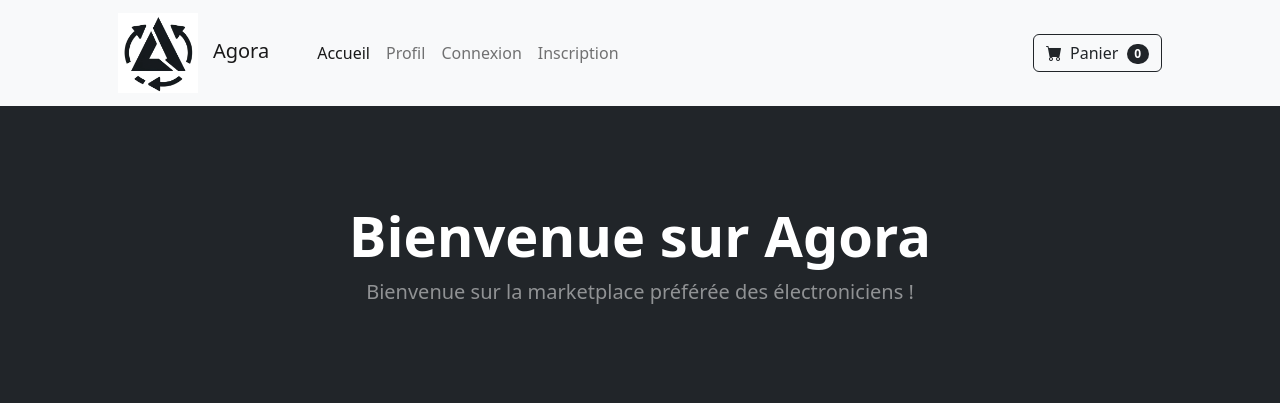
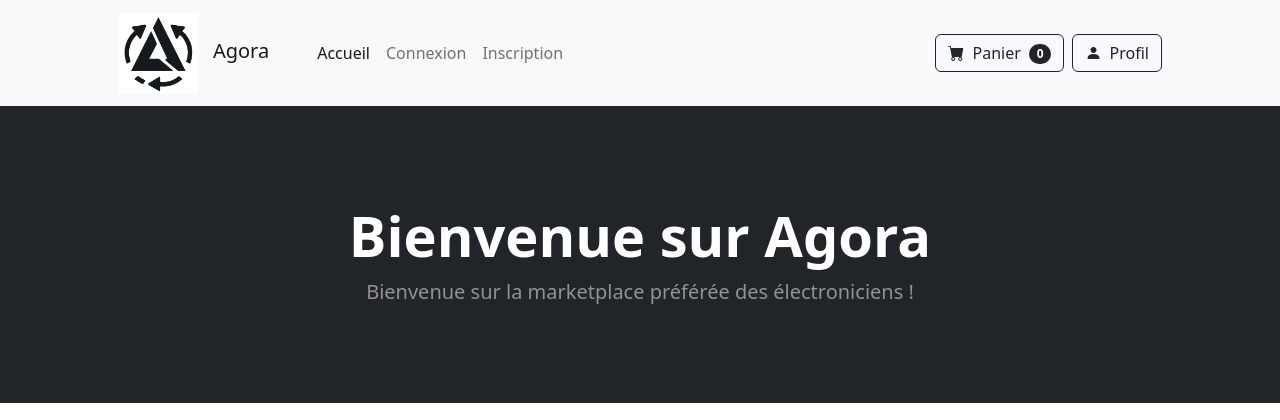
Before and after one commit to Rqbln/agora_ece, a PHP site: page /index.php in a window 1280 px wide. Shown: the top 420 px of the page. Run offline with PHP 8.4, Linux system fonts and the light colour scheme; data comes from the database, SQL or seed files in the repository; grey boxes labelled with a size stand in for pictures from a placeholder-image service; some libraries are stand-ins or nearby versions.

Commit message:
ass user.png modif navbar.php

```diff
--- a/includes/header.php
+++ b/includes/header.php
@@ -5,7 +5,7 @@
     <meta name="viewport" content="width=device-width, initial-scale=1, shrink-to-fit=no" />
     <meta name="description" content="" />
     <meta name="author" content="" />
-    <title>Agora Francia- Marketplace</title>
+    <title>Agora- Marketplace</title>
     <!-- Favicon-->
     <link rel="icon" type="image/x-icon" href="assets/img/logo_agora.png" />
     <!-- Bootstrap icons-->
--- a/includes/navbar.php
+++ b/includes/navbar.php
@@ -8,18 +8,23 @@
         <div class="collapse navbar-collapse" id="navbarSupportedContent">
             <ul class="navbar-nav me-auto mb-2 mb-lg-0 ms-lg-4">
                 <li class="nav-item"><a class="nav-link active" aria-current="page" href="index.php">Accueil</a></li>
-                <li class="nav-item"><a class="nav-link" href="pages/profile.php">Profil</a></li>
                 <li class="nav-item"><a class="nav-link" href="login.php">Connexion</a></li>
                 <li class="nav-item"><a class="nav-link" href="register.php">Inscription</a></li>
             </ul>
             <form class="d-flex">
-                <button class="btn btn-outline-dark" type="submit">
+                <button class="btn btn-outline-dark me-2" type="button">
                     <a class="nav-link" href="pages/cart.php">
                         <i class="bi-cart-fill me-1"></i>
                         Panier
                         <span class="badge bg-dark text-white ms-1 rounded-pill">0</span>
                     </a>
                 </button>
+                <button class="btn btn-outline-dark" type="button">
+                    <a class="nav-link" href="pages/profile.php">
+                        <i class="bi-person-fill me-1"></i>
+                        Profil
+                    </a>
+                </button>
             </form>
         </div>
     </div>
```
Also changed, not shown: assets/img/user.png (added).
